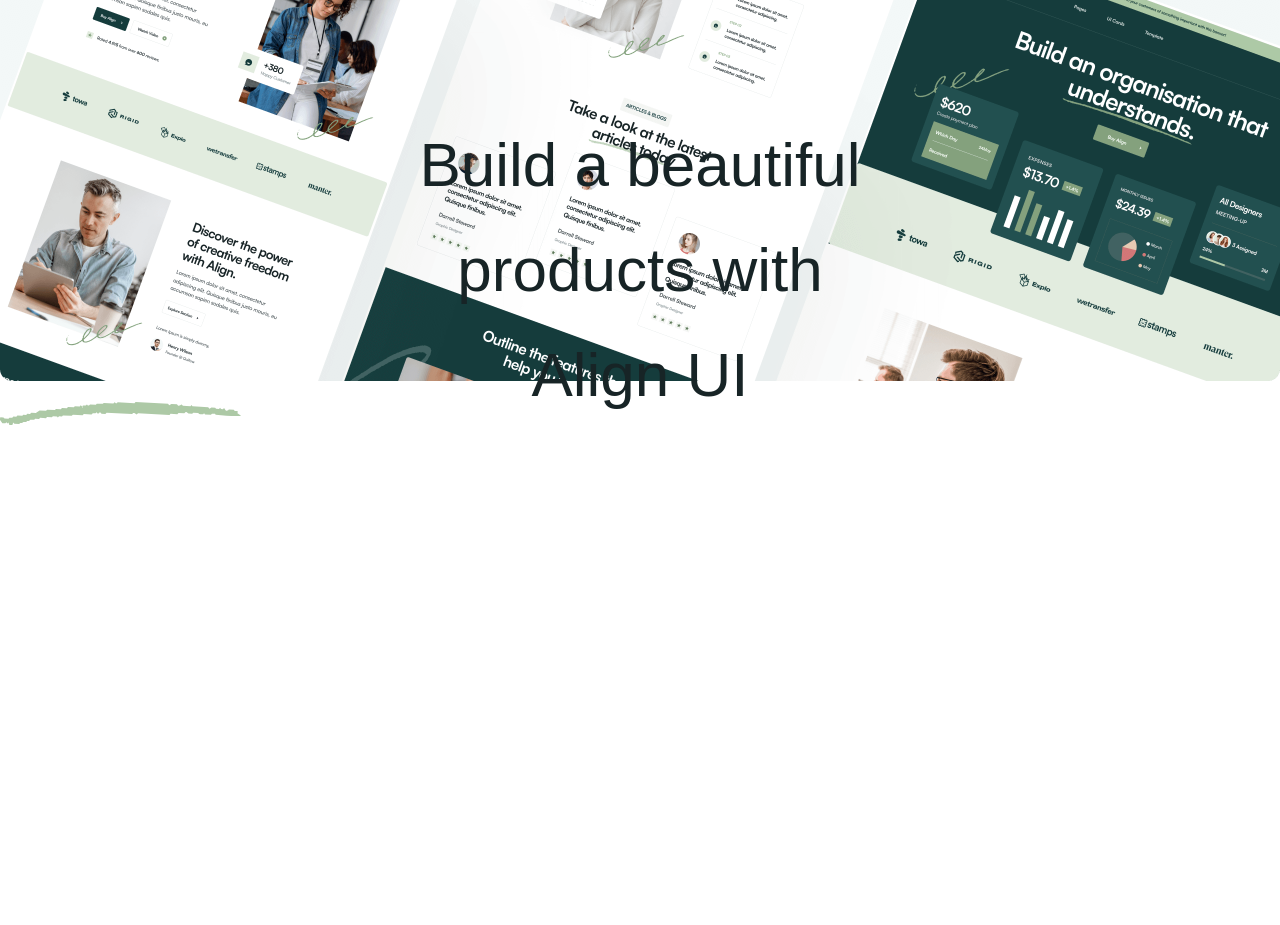
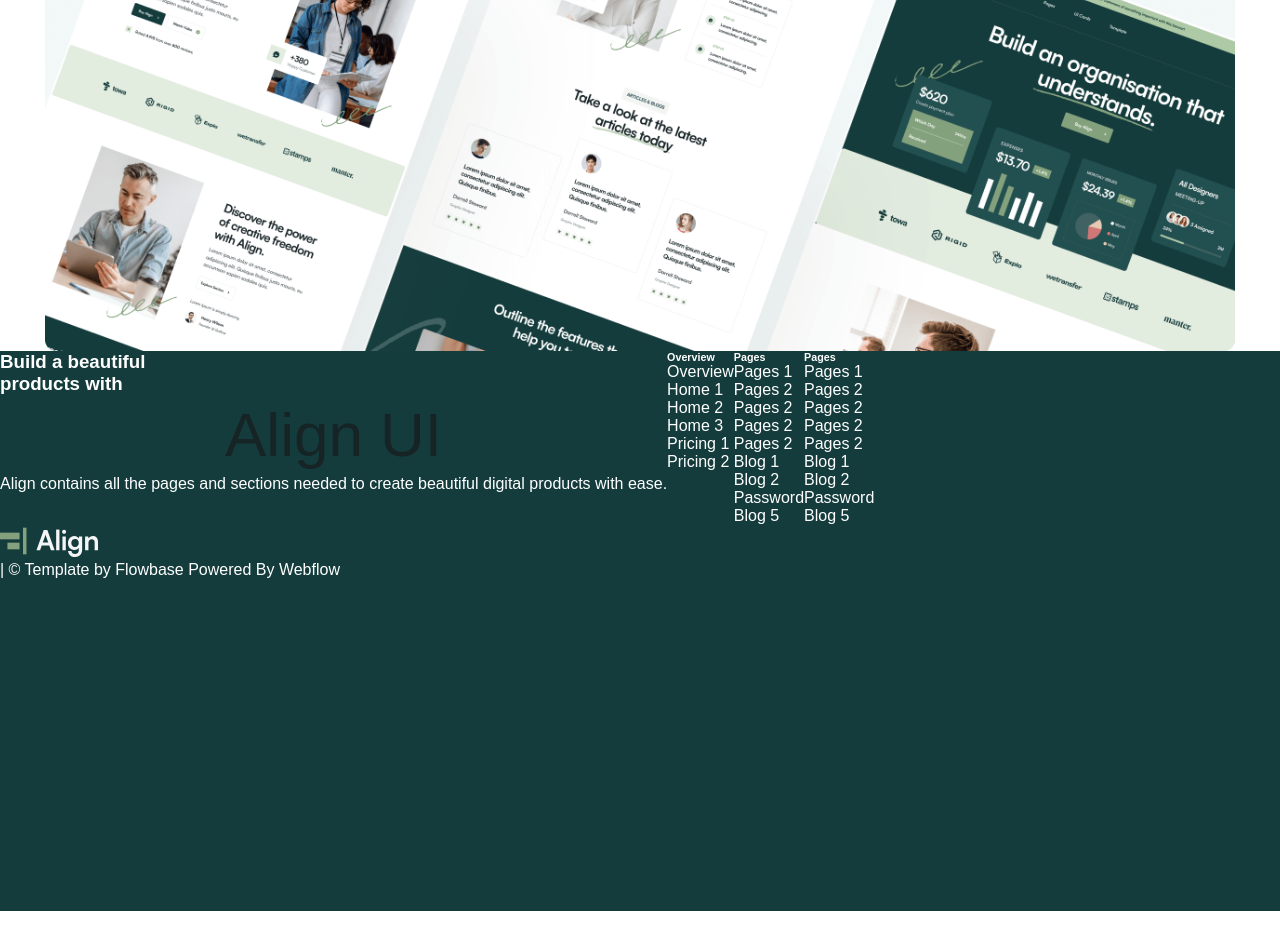
Before and after one commit to evzenss/CMSLanding, a plain HTML site: page src/index.html in a window 1280 px wide. Shown: the part 800-1725 px from the top of the page. Drawn offline with Linux system fonts and the light colour scheme.

Commit message:
feat/list footer changes

```diff
--- a/src/index.html
+++ b/src/index.html
@@ -42,7 +42,7 @@
         <div class="headers_section">
           <h3>Teams build better</h3>
           <h3>products with</h3>
-          <div>
+          <div class="allignpic">
             <h3>Align UI</h3>
             <img src="./image/align.svg" alt="align" />
           </div>
@@ -51,13 +51,70 @@
       </div>
     </section>
 
-    <section class="footer">
-       <div class="footer_section">
+    <footer>
+      <div class="footer-top">
+        <div>
           <h3>Build a beautiful</h3>
           <h3>products with</h3>
-          <div>
+          <div class="allignpic">
             <h3>Align UI</h3>
             <img src="./image/align.svg" alt="align" />
           </div>
+          <p>
+            Align contains all the pages and sections needed to create beautiful
+            digital products with ease.
+          </p>
+        </div>
+
+        <div class="column">
+          <h6>Overview</h6>
+          <p>Overview</p>
+          <p>Home 1</p>
+          <p>Home 2</p>
+          <p>Home 3</p>
+          <p>Pricing 1</p>
+          <p>Pricing 2</p>
+        </div>
+        <div class="column">
+          <h6>Pages</h6>
+          <p>Pages 1</p>
+          <p>Pages 2</p>
+          <p>Pages 2</p>
+          <p>Pages 2</p>
+          <p>Pages 2</p>
+          <p>Blog 1</p>
+          <p>Blog 2</p>
+          <p>Password</p>
+          <p>Blog 5</p>
+        </div>
+        <div class="column">
+          <h6>Pages</h6>
+          <p>Pages 1</p>
+          <p>Pages 2</p>
+          <p>Pages 2</p>
+          <p>Pages 2</p>
+          <p>Pages 2</p>
+          <p>Blog 1</p>
+          <p>Blog 2</p>
+          <p>Password</p>
+          <p>Blog 5</p>
+        </div>
+      </div>
+      <div class="footer-bottom">
+        <div>
+          <img src="./image/logo.svg" alt="logo" />
+          <p>
+            | © Template by
+            <span>Flowbase</span>
+            Powered By
+            <span>Webflow</span>
+          </p>
+        </div>
+        <div>
+          <p></p>
+          <p></p>
+        </div>
+      </div>
+    </footer>
   </body>
 </html>
--- a/src/style/style.css
+++ b/src/style/style.css
@@ -97,7 +97,7 @@ section {
 }
 
 .main_section {
-  height: calc(100vh - 140px);
+  height: fit-content;
 }
 
 .section_title {
@@ -125,12 +125,21 @@ section {
   line-height: 2;
 }
 
-.headers_section h3 {
-  width: 100%;
-  height: 100%;
+.main_section > div > img {
+  width: 93%;
+  margin-top: 100px;
+}
+
+.allignpic {
   display: flex;
   align-items: center;
   justify-content: center;
+  position: relative;
+}
+
+.allignpic h3 {
+  width: 100%;
+  height: 100%;
   text-align: center;
   font-size: 62px;
   line-height: 80px;
@@ -138,35 +147,31 @@ section {
   font-weight: 400;
 }
 
-.headers_section img {
+.allignpic img {
   width: 241px;
   height: 80px;
-  top: -70px;
-  align-items: center;
-  position: relative;
+  bottom: -10px;
+  position: absolute;
   z-index: -1;
 }
 
-.footer_section h3 {
+.headers_section h3 {
   width: 100%;
   height: 100%;
-  display: flex;
-  align-items: center;
-  justify-content: center;
   text-align: center;
   font-size: 62px;
   line-height: 80px;
   color: #172426;
   font-weight: 400;
-  margin-top: 25px;
-  margin-top: 25px;
 }
 
-.footer_section img {
-  width: 241px;
-  height: 80px;
-  top: -70px;
-  align-items: center;
-  position: relative;
-  z-index: -1;
+footer {
+  width: 100%;
+  height: 70vh;
+  background-color: #153c3c;
+  color: #fff;
 }
+
+.footer-top {
+  display: flex;
+}
```
Also changed, not shown: 2 other files.
